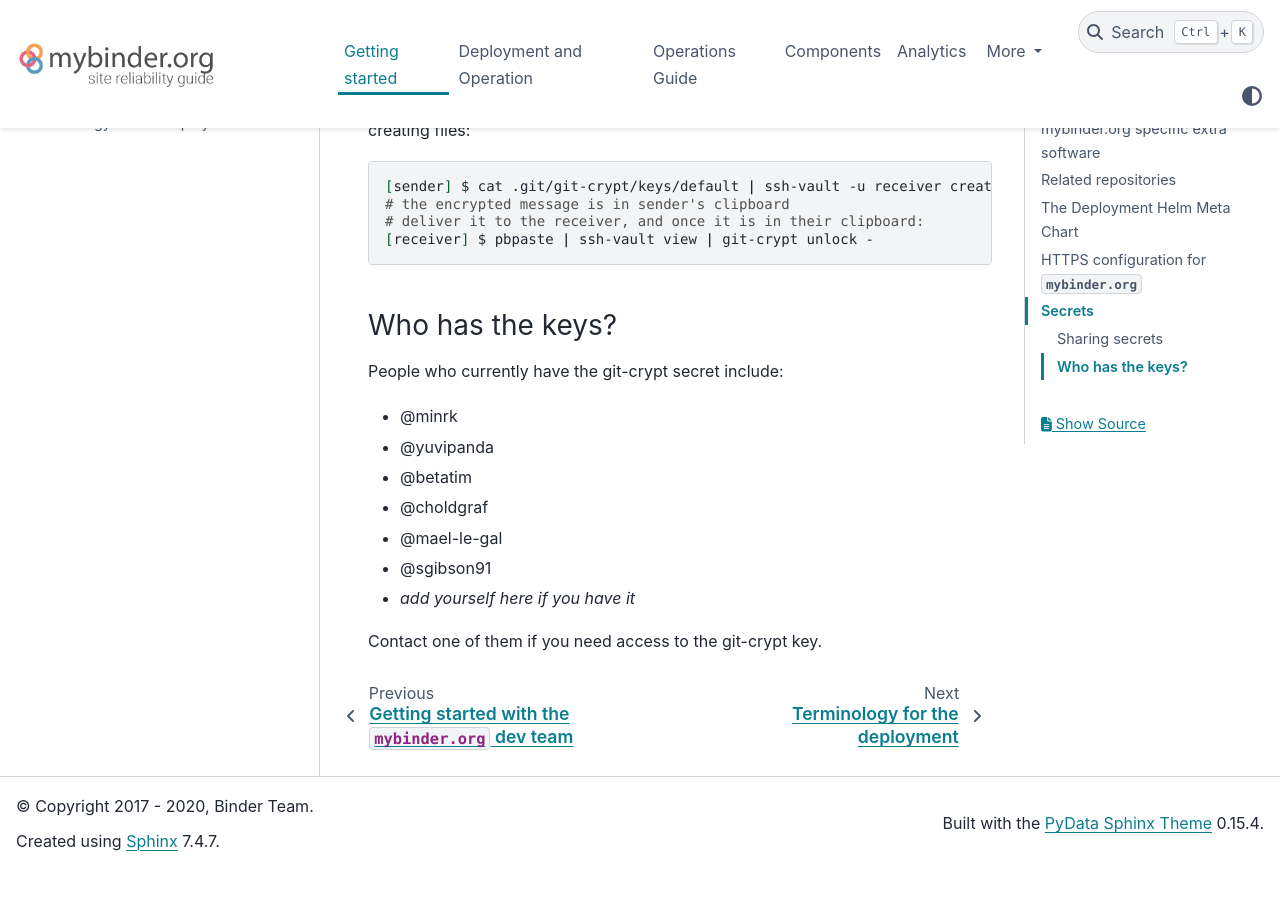
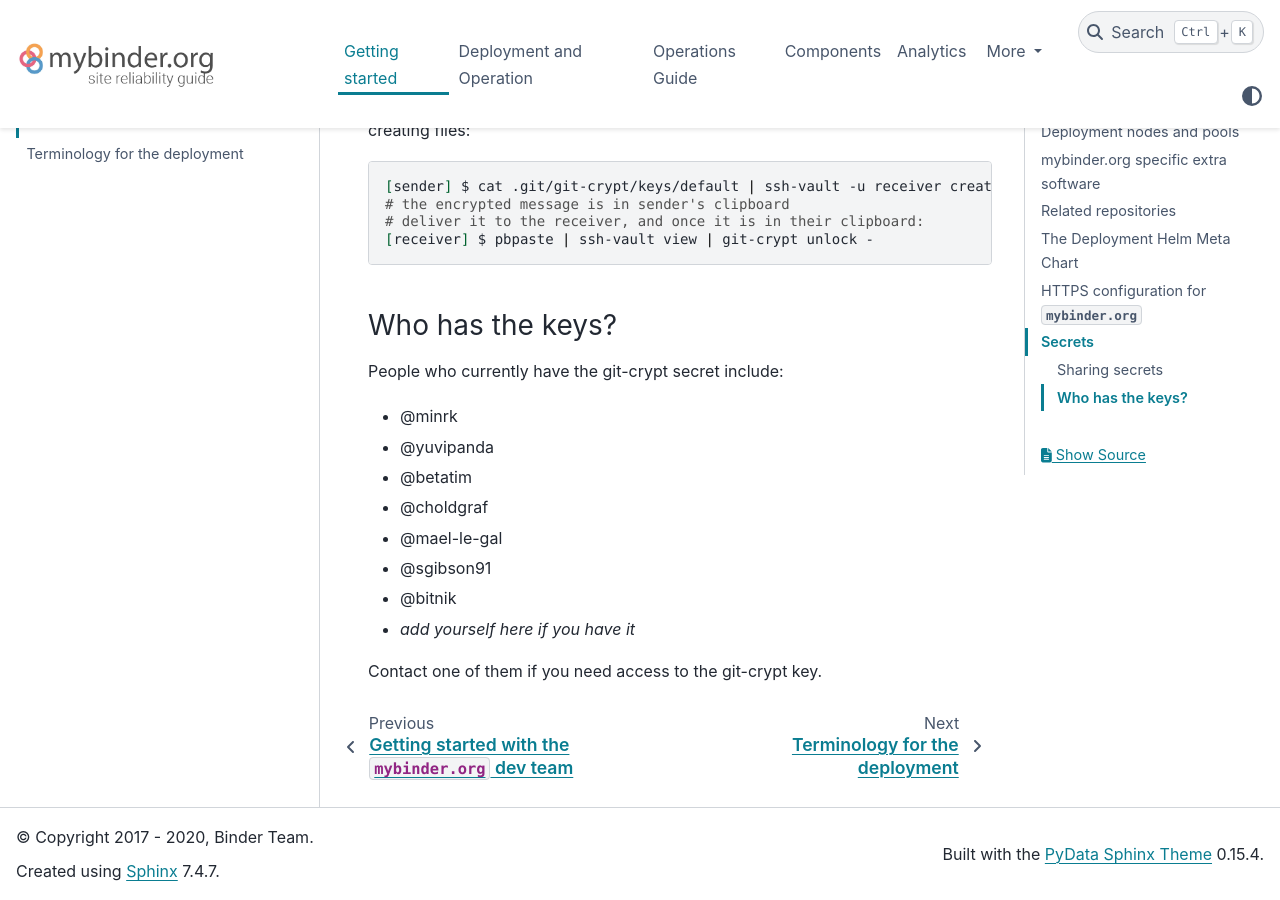
Before and after one commit to jupyterhub/mybinder.org-deploy, a Sphinx documentation site: the page built from docs/source/getting_started/production_environment.md, in a window 1280 px wide and 900 px high, scrolled down 6493 px. Built offline with Sphinx 7.4.7 and the PyData theme 0.15.4, drawn with Linux system fonts in a browser that asks for light colours; before the commit the page ends 7363 px from its top, so only the background shows below that.

Commit message:
Add bitnik to list of people with secrets access
@bitnik now has a copy of the key.

```diff
--- a/docs/source/getting_started/production_environment.md
+++ b/docs/source/getting_started/production_environment.md
@@ -278,6 +278,7 @@
 - @choldgraf
 - @mael-le-gal
 - @sgibson91
+- @bitnik
 - *add yourself here if you have it*
 
 Contact one of them if you need access to the git-crypt key.
```
